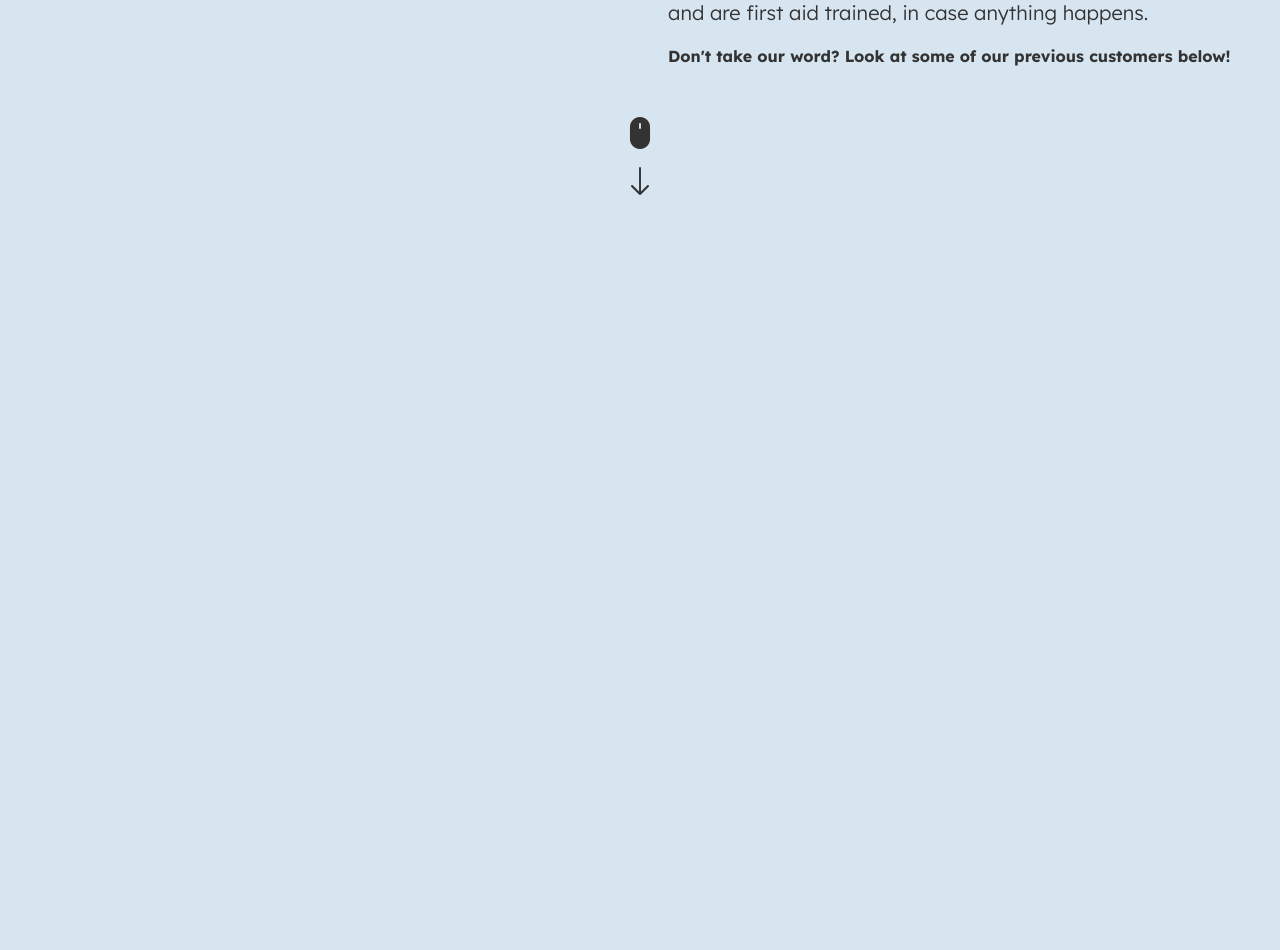
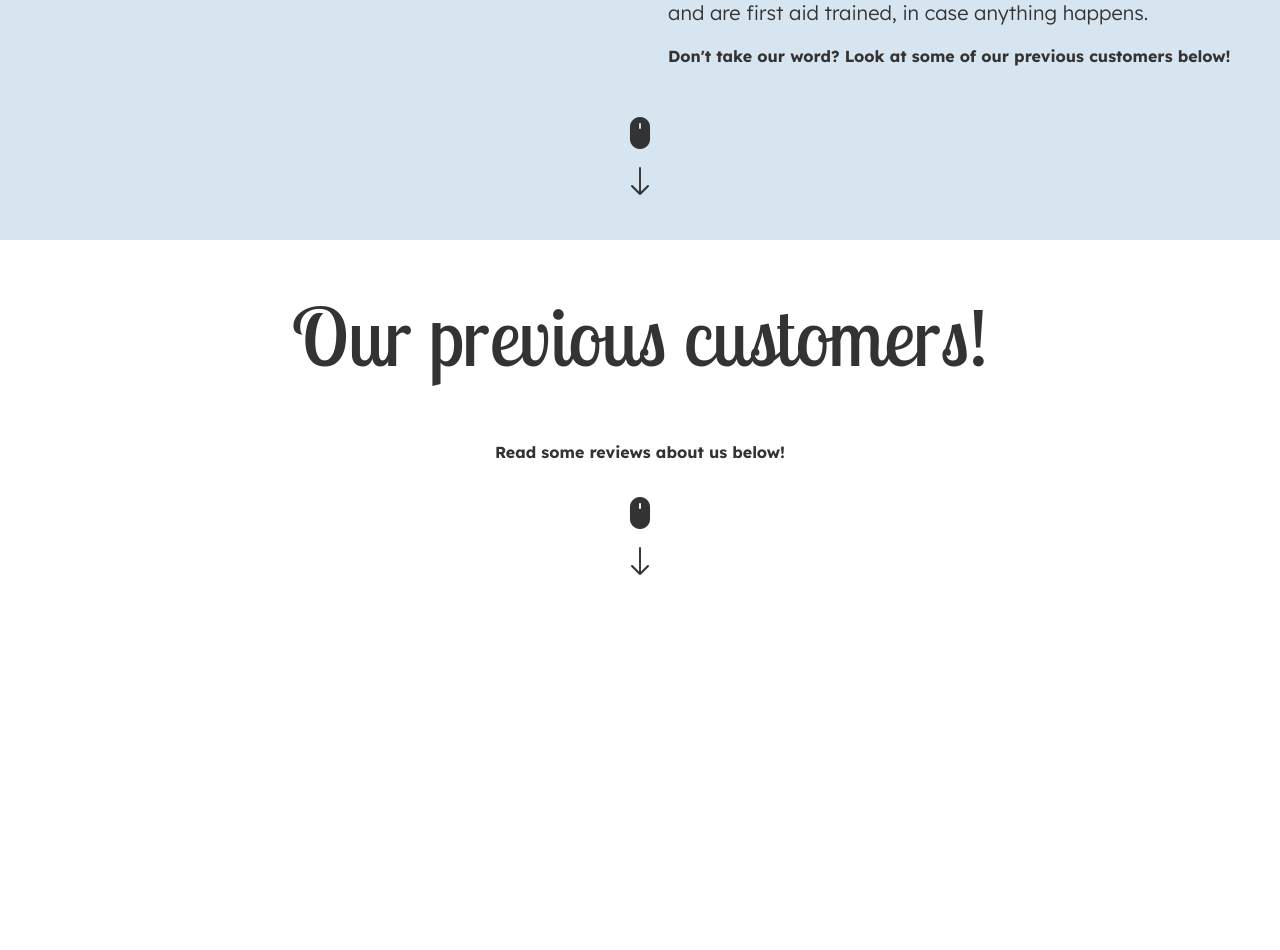
Before and after one commit to RoyMagnussen/101transfurmations, a Django app: page / in a window 1280 px wide. Shown: the part 1270-2220 px from the top of the page. Before the commit the page ends 1465 px from the top, so only its background shows below. Run offline with Django 3.2, Linux system fonts and the light colour scheme; parts of the project's set-up code (start-up, migrations or seed data) failed here and were passed over; some libraries are stand-ins or nearby versions.

Commit message:
Create gallery section

```diff
--- a/home/templates/home/index.html
+++ b/home/templates/home/index.html
@@ -60,4 +60,32 @@
         </div>
     </div>
 </section>
+<section class="home-page-section" id="gallery">
+    <div class="container-fluid h-100 p-5">
+        <div class="row h-100">
+            <h1 class="display-1 lobster text-center">Our previous customers!</h1>
+            {% for image in gallery_images %}
+                <div class="col-12 col-sm-6 col-md-4 col-lg-2 d-flex justify-content-center align-middle mt-5">
+                    <div class="card border-0 rounded-0 gallery-image">
+                        <img src="{{ image.image.url }}" alt="{{ image.name }}">
+                        <small class="text-center mt-2">{{ image.name }}</small>
+                    </div>
+                </div>
+            {% endfor %}
+            <p class="fw-bold text-center mt-5">Read some reviews about us below!</p>
+            <div class="col-12 d-flex justify-content-center align-middle">
+                <div class="d-block m-auto">
+                    <a href="#reviews" role="button" class="btn btn-lg rounded-0 my-auto hvr-wobble-vertical" data-aos="fade" data-aos-duration="1000" data-aos-delay="1500">
+                        <div class="d-block">
+                            <i class="bi bi-mouse-fill icon-lg"></i>
+                        </div>
+                        <div class="d-block">
+                            <i class="bi bi-arrow-down icon-lg"></i>
+                        </div>
+                    </a>
+                </div>
+            </div>
+        </div>
+    </div>
+</section>
 {% endblock content %}
```
